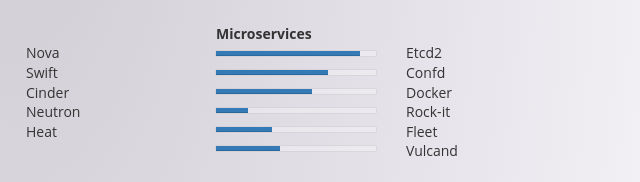
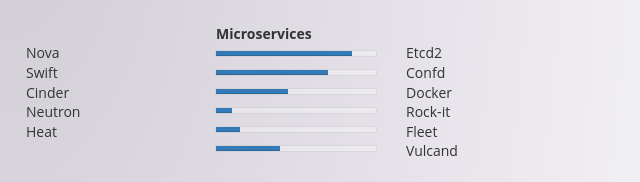
Before and after one commit to JulienBalestra/julienbalestra, a plain HTML site: page english.html in a window 1280 px wide. Shown: the part 1599-1781 px from the top of the page, 629-1269 px from the left. Drawn offline with nearby package versions, Linux system fonts and the light colour scheme.

Commit message:
Less microS skills

```diff
--- a/english.html
+++ b/english.html
@@ -515,19 +515,19 @@
                 <b>Microservices</b> <br>
 
                 <div class="progress">
-                    <div class="progress-bar" role="progressbar" style="width: 90%;"></div>
+                    <div class="progress-bar" role="progressbar" style="width: 85%;"></div>
                 </div>
                 <div class="progress">
                     <div class="progress-bar" role="progressbar" style="width: 70%;"></div>
                 </div>
                 <div class="progress">
-                    <div class="progress-bar" role="progressbar" style="width: 60%;"></div>
+                    <div class="progress-bar" role="progressbar" style="width: 45%;"></div>
                 </div>
                 <div class="progress">
-                    <div class="progress-bar" role="progressbar" style="width: 20%;"></div>
+                    <div class="progress-bar" role="progressbar" style="width: 10%;"></div>
                 </div>
                 <div class="progress">
-                    <div class="progress-bar" role="progressbar" style="width: 35%;"></div>
+                    <div class="progress-bar" role="progressbar" style="width: 15%;"></div>
                 </div>
                 <div class="progress">
                     <div class="progress-bar" role="progressbar" style="width: 40%;"></div>
```
Also changed, not shown: french.html (+4 -4 lines), 1 other file.
